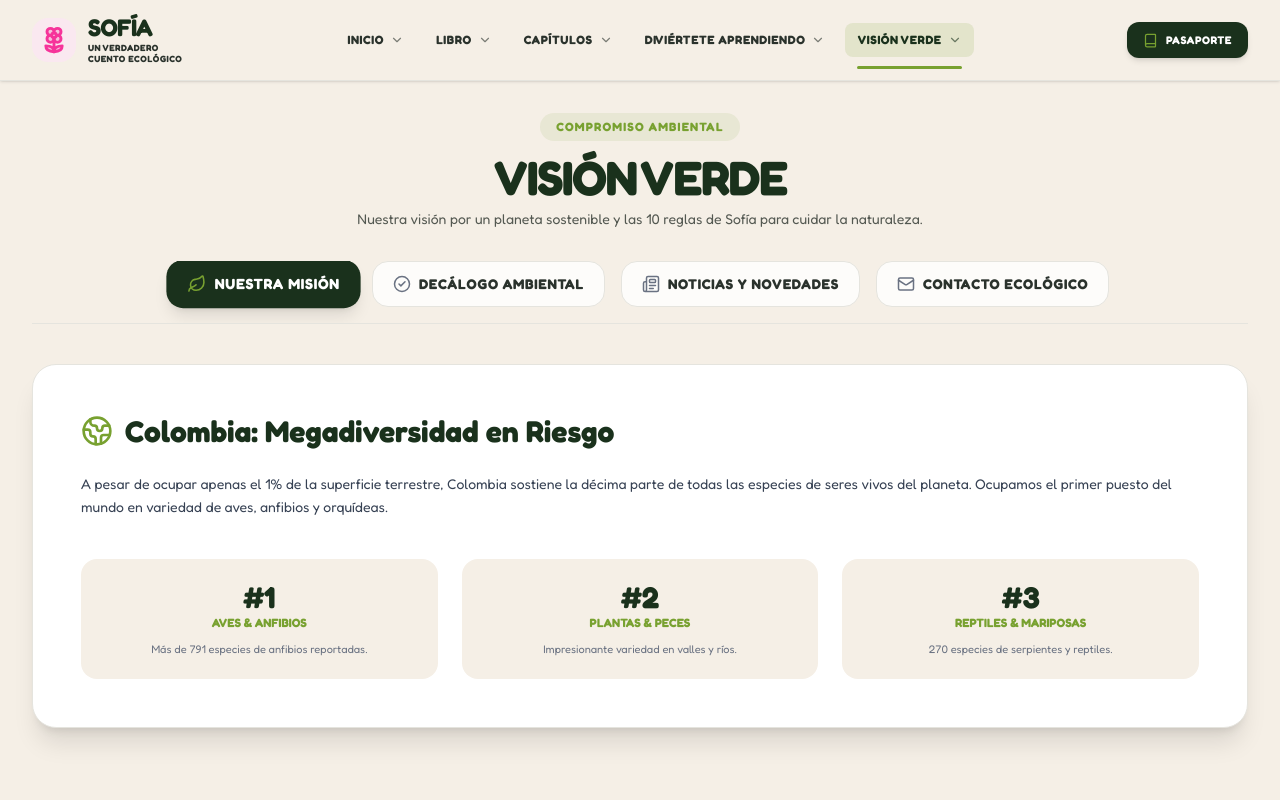
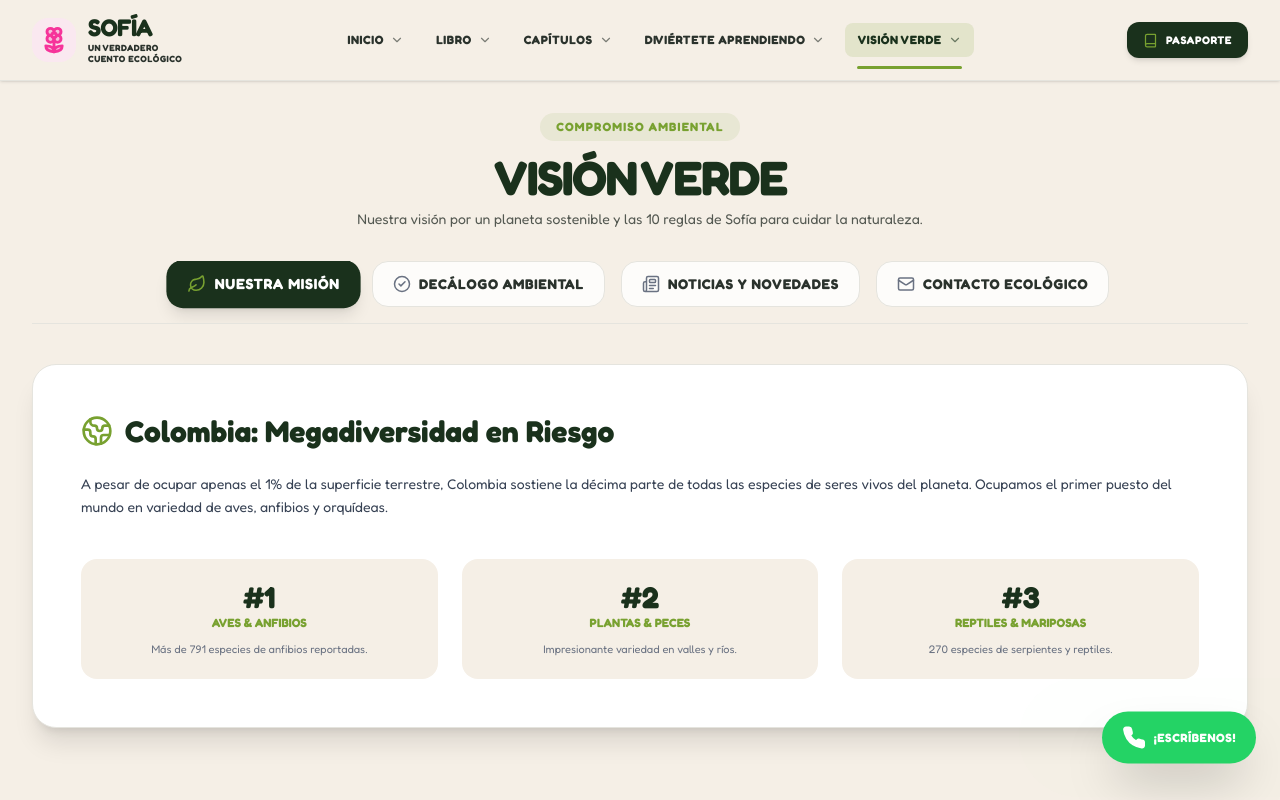
Before and after one commit to MateoLC/Cuento-Infantil, a React (Vite) app: page /vision-verde in a window 1280 px wide. Shown: the top 800 px of the page. Built offline with nearby package versions, Linux system fonts and the light colour scheme.

Commit message:
Add floating WhatsApp button linked to direct message

```diff
--- a/src/App.jsx
+++ b/src/App.jsx
@@ -6,6 +6,7 @@ import BookPage from './pages/BookPage';
 import ChaptersPage from './pages/ChaptersPage';
 import FunLearningPage from './pages/FunLearningPage';
 import GreenVisionPage from './pages/GreenVisionPage';
+import WhatsAppButton from './components/WhatsAppButton';
 
 function App() {
   return (
@@ -21,6 +22,9 @@ function App() {
           <Route path="/vision-verde/*" element={<GreenVisionPage />} />
         </Routes>
       </div>
+
+      {/* Floating WhatsApp Button */}
+      <WhatsAppButton />
 
       {/* Global Footer */}
       <footer className="bg-[#1A311C] text-white py-12 px-6 border-t border-[#78a130]/20 mt-16">
--- /dev/null
+++ b/src/components/WhatsAppButton.jsx
@@ -0,0 +1,40 @@
+import React from 'react';
+
+const WhatsAppButton = () => {
+  const whatsappUrl = "https://wa.me/573134536499?text=Me%20interesa%20el%20libro%20y%20la%20estrategia%20educativa";
+
+  return (
+    <a
+      href={whatsappUrl}
+      target="_blank"
+      rel="noopener noreferrer"
+      className="fixed bottom-6 right-6 z-50 group flex items-center gap-2 bg-[#25D366] text-white p-3.5 sm:px-5 sm:py-3.5 rounded-full shadow-2xl hover:bg-[#20bd5a] hover:scale-105 active:scale-95 transition-all duration-300 animate-bounce"
+      style={{ animationDuration: '3s' }}
+      aria-label="Contactar por WhatsApp"
+    >
+      {/* Official WhatsApp SVG Icon */}
+      <svg
+        width="26"
+        height="26"
+        viewBox="0 0 24 24"
+        fill="none"
+        stroke="currentColor"
+        strokeWidth="2"
+        strokeLinecap="round"
+        strokeLinejoin="round"
+        className="w-6 h-6 fill-current"
+      >
+        <path d="M22 16.92v3a2 2 0 0 1-2.18 2 19.79 19.79 0 0 1-8.63-3.07 19.5 19.5 0 0 1-6-6 19.79 19.79 0 0 1-3.07-8.67A2 2 0 0 1 4.11 2h3a2 2 0 0 1 2 1.72 12.84 12.84 0 0 0 .7 2.81 2 2 0 0 1-.45 2.11L8.09 9.91a16 16 0 0 0 6 6l1.27-1.27a2 2 0 0 1 2.11-.45 12.84 12.84 0 0 0 2.81.7A2 2 0 0 1 22 16.92z"/>
+      </svg>
+
+      <span className="hidden sm:inline font-sans font-bold text-xs tracking-wider uppercase">
+        ¡Escríbenos!
+      </span>
+
+      {/* Pulse ring effect */}
+      <span className="absolute -inset-1 rounded-full bg-[#25D366] opacity-30 group-hover:opacity-50 animate-ping pointer-events-none"></span>
+    </a>
+  );
+};
+
+export default WhatsAppButton;
```
